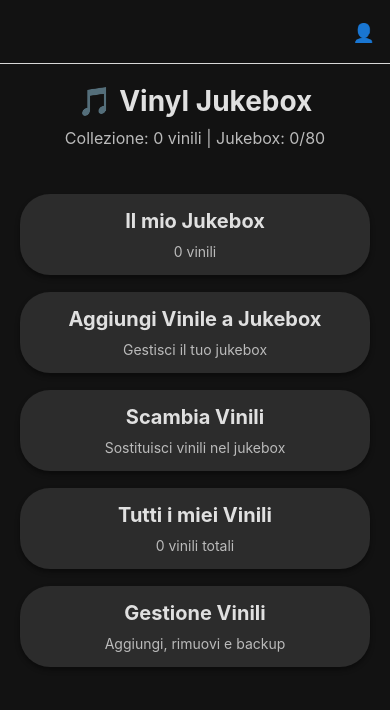
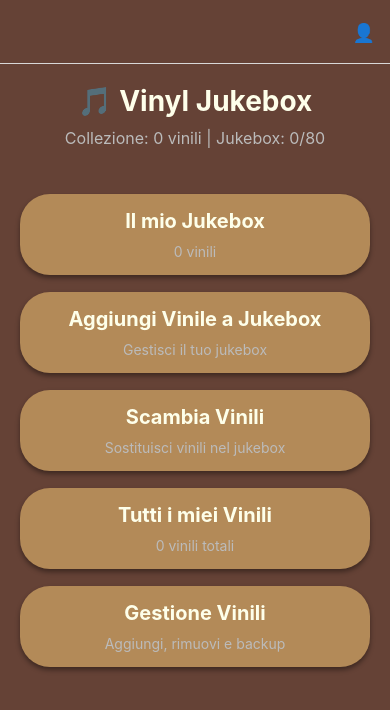
Before and after one commit to Digias/Vinyl-Archive-3345, a React Native app in the folder vinylArchive-3345/: screen /Home in a window 390 px wide. Shown: the top 710 px of the page. Built offline with nearby package versions, Linux system fonts and the light colour scheme; no server answers; what expo-file-system would draw is missing.

Commit message:
Update color palette in globalStyles

```diff
--- a/vinylArchive-3345/styles/globalStyles.ts
+++ b/vinylArchive-3345/styles/globalStyles.ts
@@ -2,15 +2,15 @@
 import { StyleSheet, TextStyle, Platform } from 'react-native';
 
 export const Colors = {
-  background: '#121212',
-  cardBackground: '#2c2c2c',
-  primary: '#1f6feb',
+  background: '#654236',
+  cardBackground: '#B38A58',
+  primary: '#CE8D66',
   success: '#28a745',
   danger: '#dc3545',
-  textPrimary: '#e0e0e0',
+  textPrimary: '#FEFFEA',
   textSecondary: '#bbb',
   textTertiary: '#aaa',
-  inputBackground: '#1f1f1f',
+  inputBackground: '#01161E',
 };
 
 export const PlatformSpecificStyles = StyleSheet.create({
```
